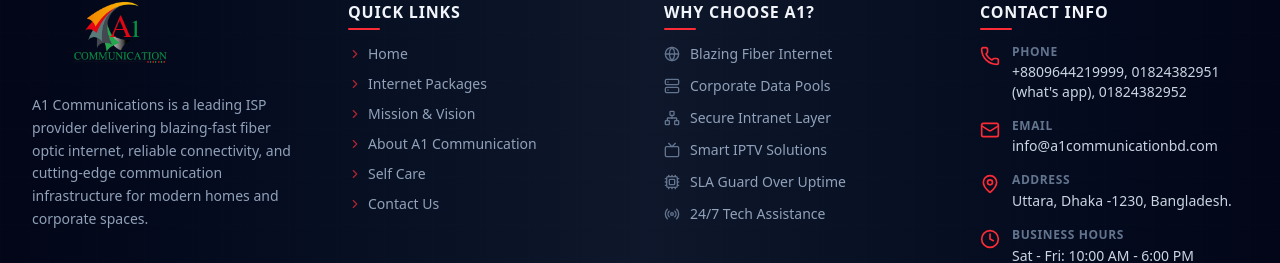
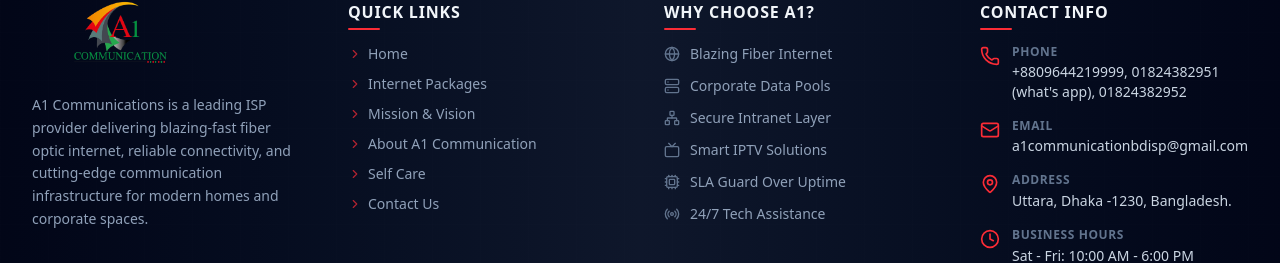
Before and after one commit to Kamiaaa/a1com, a Next.js app: page / in a window 1280 px wide. Shown: the part 6047-6310 px from the top of the page. Built offline with nearby package versions, Linux system fonts and the light colour scheme.

Commit message:
Footer updated

```diff
--- a/app/(main)/components/Footer.tsx
+++ b/app/(main)/components/Footer.tsx
@@ -74,7 +74,7 @@
 
   const contactInfo = [
     { icon: <Phone className="w-5 h-5" />, label: 'Phone', value: "+8809644219999, 01824382951 (what's app), 01824382952", link: 'tel:09542366393' },
-    { icon: <Mail className="w-5 h-5" />, label: 'Email', value: 'info@a1communicationbd.com', link: 'mailto:info@a1communicationbd.com' },
+    { icon: <Mail className="w-5 h-5" />, label: 'Email', value: 'a1communicationbdisp@gmail.com', link: 'mailto:a1communicationbdisp@gmail.com' },
     { icon: <MapPin className="w-5 h-5" />, label: 'Address', value: "Uttara, Dhaka -1230, Bangladesh.", link: null },
     { icon: <Clock className="w-5 h-5" />, label: 'Business Hours', value: 'Sat - Fri: 10:00 AM - 6:00 PM', link: null },
   ];
```
